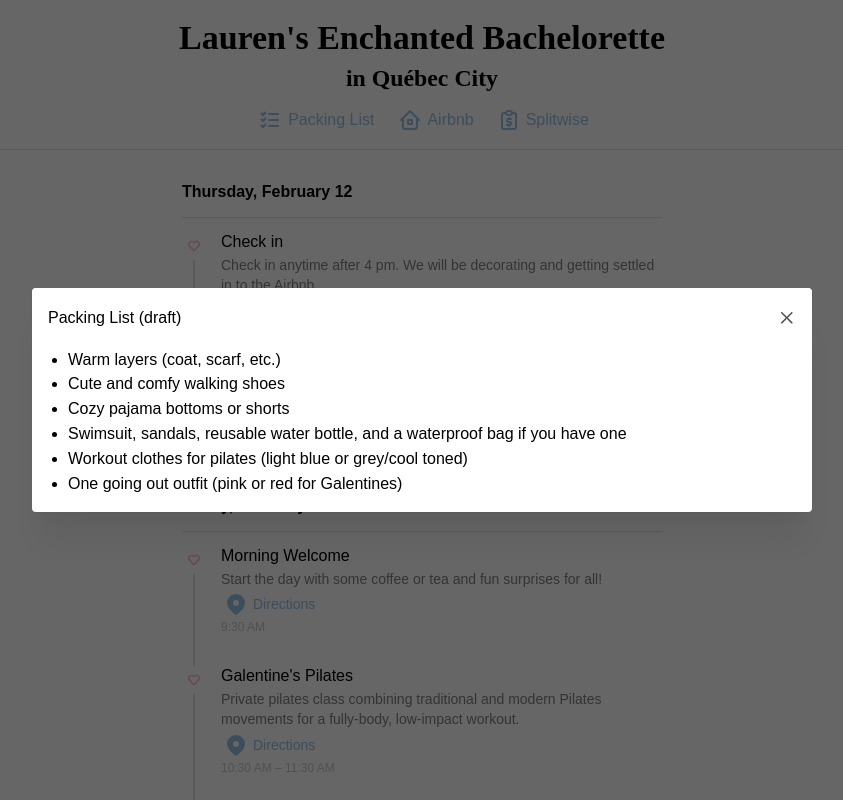
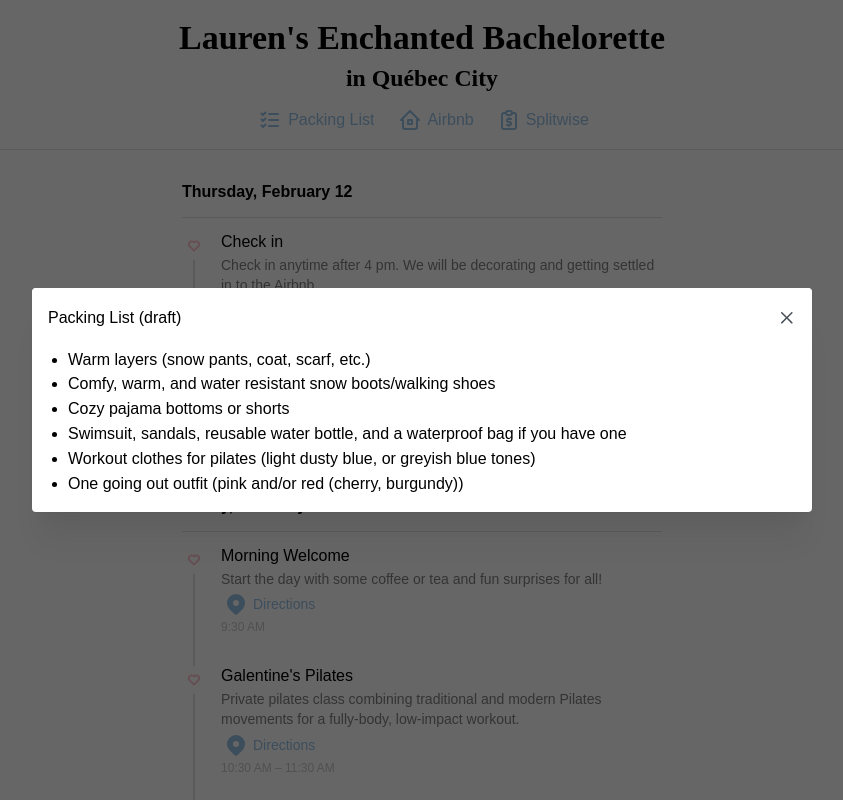
Before and after one commit to hfitzsim/bach-itinerary, a React (Vite) app: page / in a window 1280 px wide. Both pictures are taken after a click on the button "Packing List". Shown: the top 800 px of the page, without its empty margins (218-1061 px from the left). Built offline with nearby package versions, Linux system fonts and the light colour scheme; a web font is replaced by a local one.

Commit message:
add details to packing list

```diff
--- a/src/PackingList.tsx
+++ b/src/PackingList.tsx
@@ -3,14 +3,14 @@ import { List } from '@mantine/core';
 const PackingList = () => {
 	return (
 		<List>
-			<List.Item>Warm layers (coat, scarf, etc.)</List.Item>
-			<List.Item>Cute and comfy walking shoes</List.Item>
+			<List.Item>Warm layers (snow pants, coat, scarf, etc.)</List.Item>
+			<List.Item>Comfy, warm, and water resistant snow boots/walking shoes</List.Item>
 			<List.Item>Cozy pajama bottoms or shorts</List.Item>
 			<List.Item>
 				Swimsuit, sandals, reusable water bottle, and a waterproof bag if you have one
 			</List.Item>
-			<List.Item>Workout clothes for pilates (light blue or grey/cool toned)</List.Item>
-			<List.Item>One going out outfit (pink or red for Galentines)</List.Item>
+			<List.Item>Workout clothes for pilates (light dusty blue, or greyish blue tones)</List.Item>
+			<List.Item>One going out outfit (pink and/or red (cherry, burgundy))</List.Item>
 		</List>
 	);
 };
```
